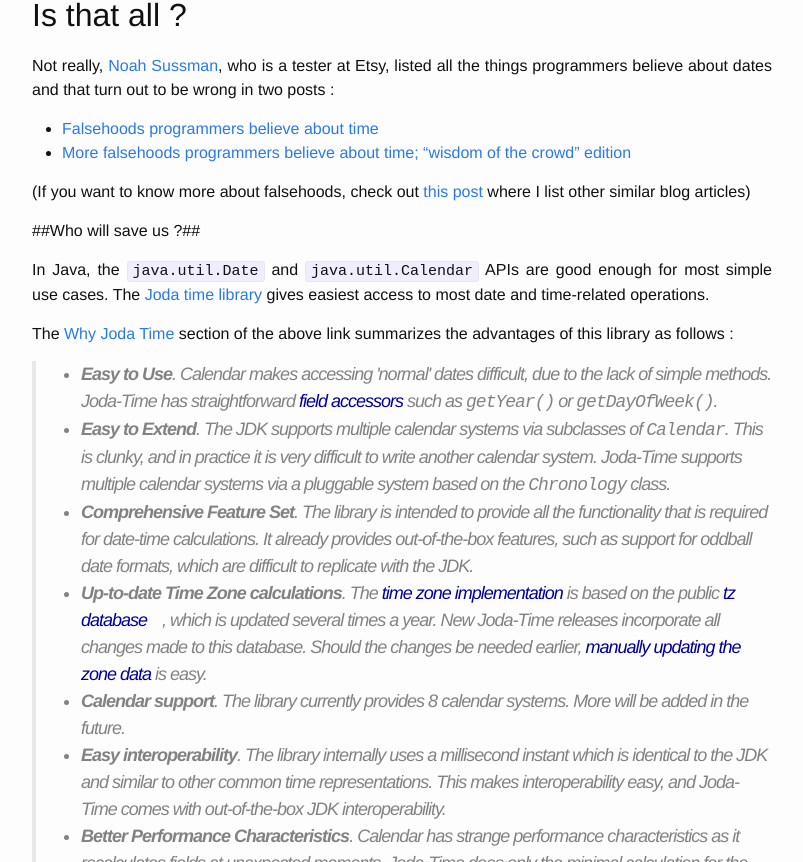
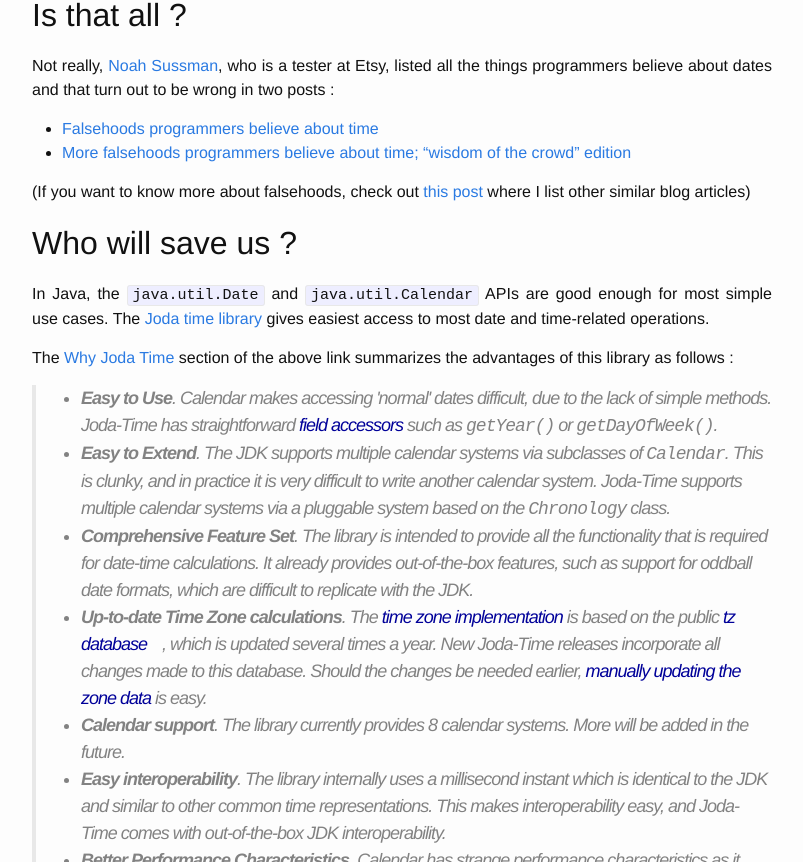
Before and after one commit to dhatanian/david-codes, a Jekyll site: the page built from _posts/2014-09-10-why-you-should-not-try-to-deal-with.md, in a window 1280 px wide and 900 px high, scrolled down 2870 px, cut to the strip 38-900 px from the top of the window. Shown: the whole strip, without its empty margins (238-1041 px from the left). Built offline with Jekyll 4.4.1, drawn with Linux system fonts in a browser that asks for light colours; comment, search, counter and statistics services are not loaded.

Commit message:
One more title issue

```diff
--- a/_posts/2014-09-10-why-you-should-not-try-to-deal-with.md
+++ b/_posts/2014-09-10-why-you-should-not-try-to-deal-with.md
@@ -102,7 +102,7 @@ Not really, [Noah Sussman](http://noahsussman.com/), who is a tester at Etsy, li
 
  (If you want to know more about falsehoods, check out [this post]({% post_url 2015-07-30-falsehood-articles-everything-you-ve-been-told-is-a-lie- %}) where I list other similar blog articles)
 
-##Who will save us ?##
+## Who will save us ?
 
 In Java, the `java.util.Date` and `java.util.Calendar` APIs are good enough for most simple
     use cases. The [Joda time library](http://www.joda.org/joda-time) gives easiest access to most date and
```
